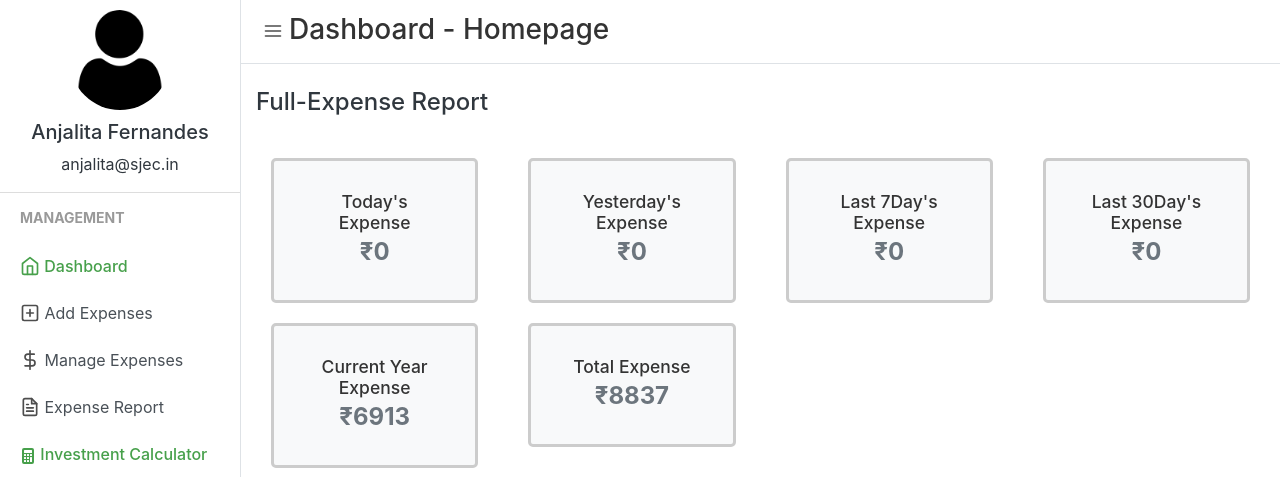
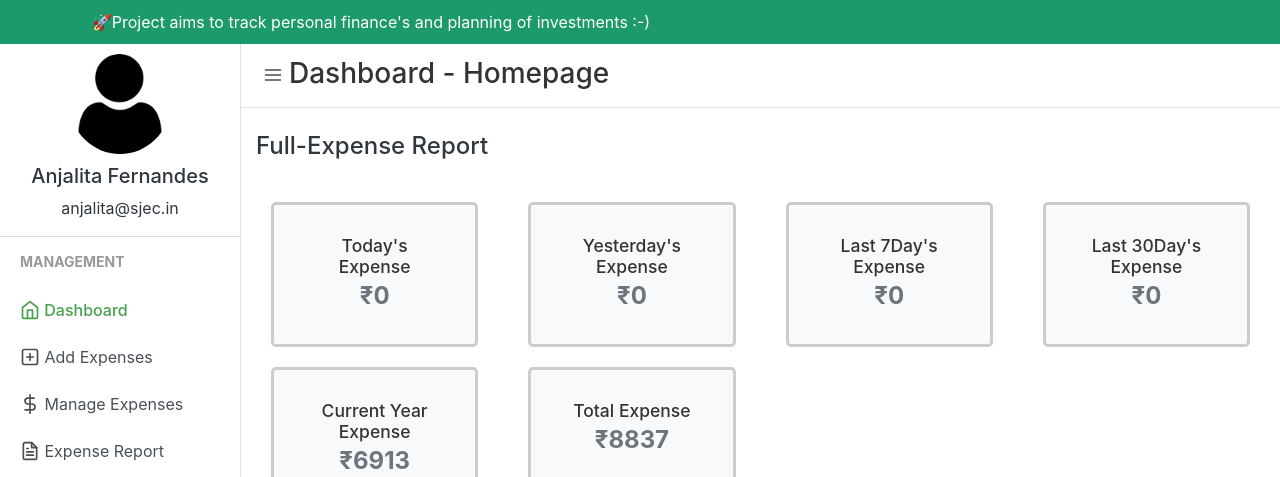
Before and after one commit to aditya4232/dbms-expensetracker, a PHP site: page / in a window 1280 px wide. Shown: the top 477 px of the page. Run offline with PHP 8.4, Linux system fonts and the light colour scheme; a user stored in the database is signed in; data comes from the database, SQL or seed files in the repository.

Commit message:
1.3
news ticker type made

```diff
--- a/index.php
+++ b/index.php
@@ -62,6 +62,7 @@
 
   <title>Expense Manager - Dashboard</title>
 
+
   <!-- Bootstrap core CSS -->
   <link href="css/bootstrap.css" rel="stylesheet">
 
@@ -113,6 +114,39 @@
 </head>
 
 <body>
+    <style>
+    .news-ticker {
+      width: 100%;
+      background-color: #1D9A6C;
+      color: #fff;
+      padding: 10px 0;
+      overflow: hidden;
+    }
+
+    .news-item {
+      display: inline-block;
+      padding: 0 20px;
+      white-space: nowrap;
+      animation: marquee 15s linear infinite;
+    }
+
+    @keyframes marquee {
+      0% {
+        transform: translateX(100%);
+      }
+      100% {
+        transform: translateX(-100%);
+      }
+    }
+  </style>
+</head>
+
+<body>
+
+  <div class="news-ticker">
+    <div class="news-item">🚀Project aims to track personal finance's and planning of investments :-) </div>
+  </div>
+</body>
 
   <div class="d-flex" id="wrapper">
 
@@ -155,7 +189,7 @@
 
     <h3 class="try">Dashboard - Homepage</h3>
 
-</div>
+  </div>
 
       </nav>
       <div class="container-fluid">
@@ -447,6 +481,7 @@
 
 
   </script>
+
 </body>
 
 </html>
```
